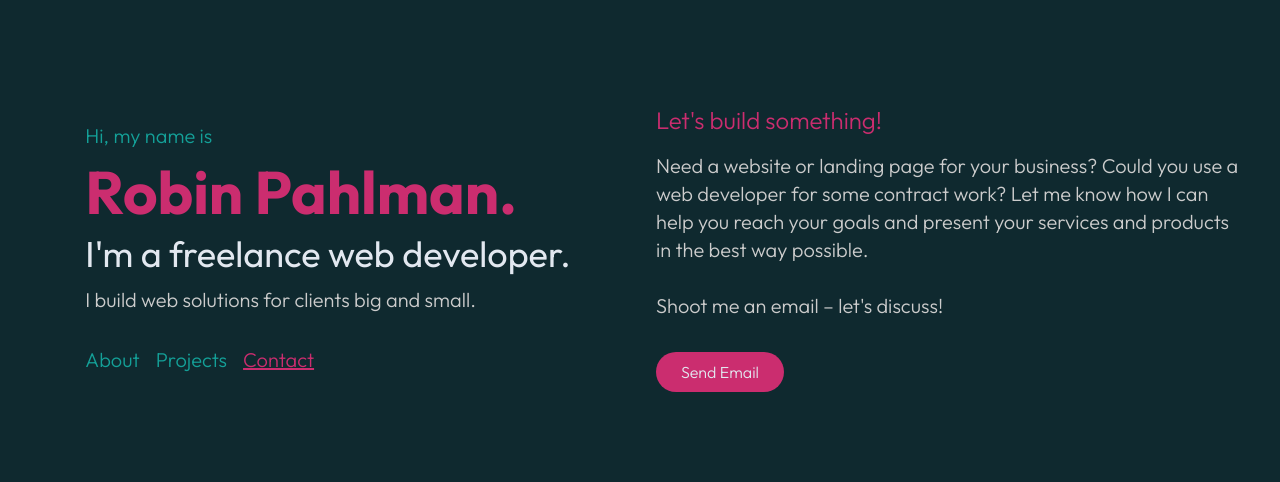
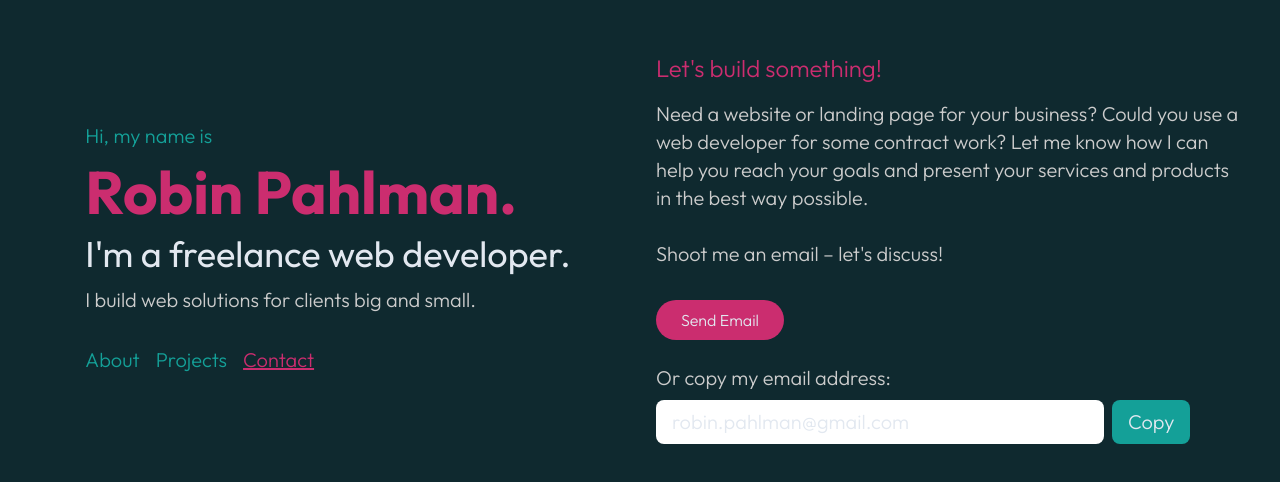
Before and after one commit to aut0maat10/rp-music-dev-client, a Vue app in the folder app/: page /contact in a window 1280 px wide. Shown: the part 152-634 px from the top of the page. Built offline with nearby package versions, Linux system fonts and the light colour scheme.

Commit message:
contact email fallback

```diff
--- a/app/src/views/ContactView.vue
+++ b/app/src/views/ContactView.vue
@@ -1,19 +1,57 @@
 <template>
-    <div class="lg:min-h-screen pt-7 lg:flex flex-col justify-center lg:pt-0">
-        <h2 class="text-2xl text-magenta pb-4">Let's build something!</h2>
-        <p class="mb-8">Need a website or landing page for your business? Could you use a web developer for some contract work? Let me know how I can help you reach your goals and present your services and products in the best way possible.<br/><br/>Shoot me an email – let's discuss!</p>
+  <div class="lg:min-h-screen pt-7 lg:flex flex-col justify-center lg:pt-0">
+    <h2 class="text-2xl text-magenta pb-4">Let's build something!</h2>
+    <p class="mb-8">
+      Need a website or landing page for your business? Could you use a web developer for some
+      contract work? Let me know how I can help you reach your goals and present your services and
+      products in the best way possible.<br /><br />Shoot me an email – let's discuss!
+    </p>
 
-        <!-- <a class="text-green hover:text-white" :href="'mailto:robin.pahlman@gmail.com'"> -->
-        <button @click="sendEmail" class="w-32 bg-magenta hover:bg-green text-white text-base mr-4 py-2 px-4 rounded-full">
-            Send Email
+    <!-- Mailto Link -->
+    <a
+      href="mailto:robin.pahlman@gmail.com"
+      class="w-32 bg-magenta hover:bg-green text-white text-base mr-4 py-2 px-4 rounded-full inline-block text-center"
+    >
+      Send Email
+    </a>
+
+    <!-- Fallback Section -->
+    <div class="mt-6">
+      <p class="text-neutral-400">Or copy my email address:</p>
+      <div class="flex items-center gap-2 mt-2">
+        <input
+          type="text"
+          readonly
+          value="robin.pahlman@gmail.com"
+          class="bg-neutral-800 text-white px-4 py-2 rounded-lg w-full max-w-md"
+        />
+        <button
+          @click="copyEmail"
+          class="bg-green hover:bg-magenta text-white px-4 py-2 rounded-lg"
+        >
+          Copy
         </button>
-        <!-- </a> -->
+      </div>
+      <p v-if="copied" class="text-green mt-2">Email address copied to clipboard!</p>
     </div>
+  </div>
 </template>
 
 <script setup>
-    const sendEmail = () => location.href = 'mailto:robin.pahlman@gmail.com'
+import { ref } from 'vue'
+
+const copied = ref(false)
+
+const copyEmail = () => {
+  navigator.clipboard.writeText('robin.pahlman@gmail.com').then(() => {
+    copied.value = true
+    setTimeout(() => {
+      copied.value = false
+    }, 2000) // Reset the message after 2 seconds
+  })
+}
 </script>
 
-  <style>
-  </style>
+<style scoped>
+/* Add any additional styles here */
+</style>
```
